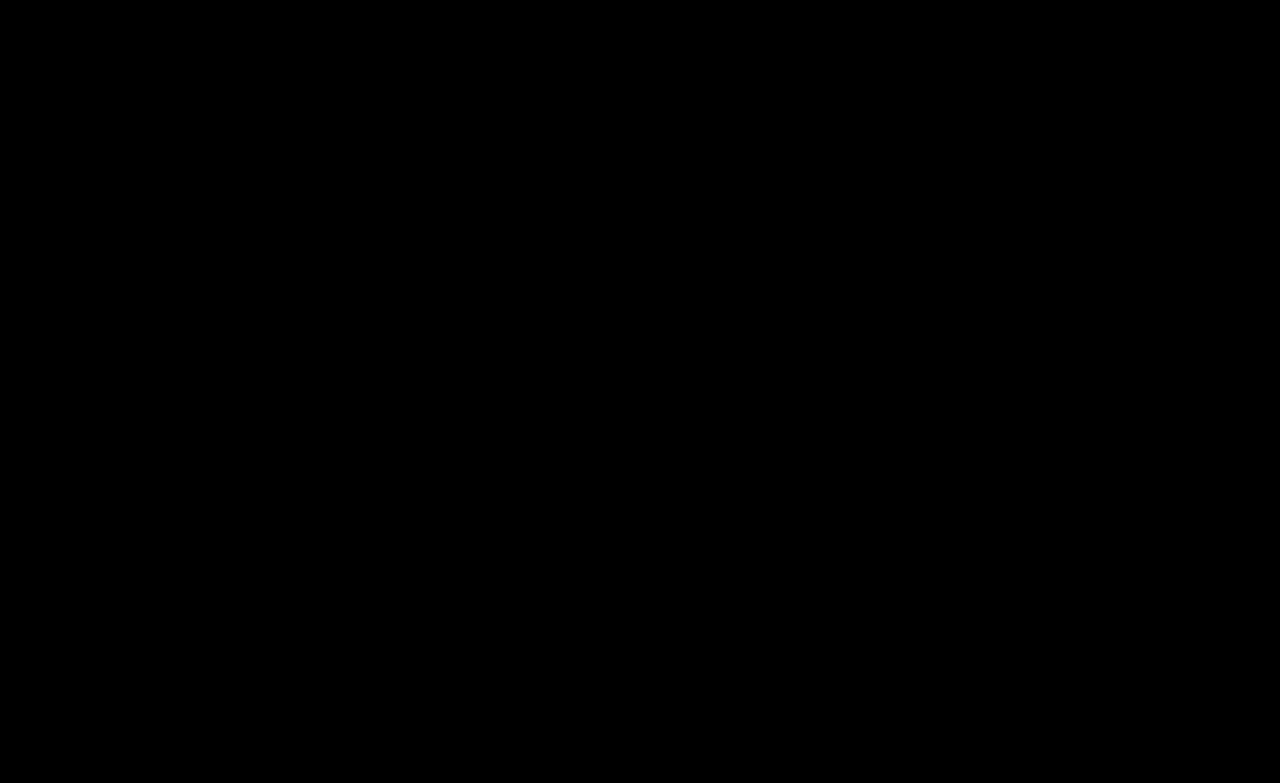
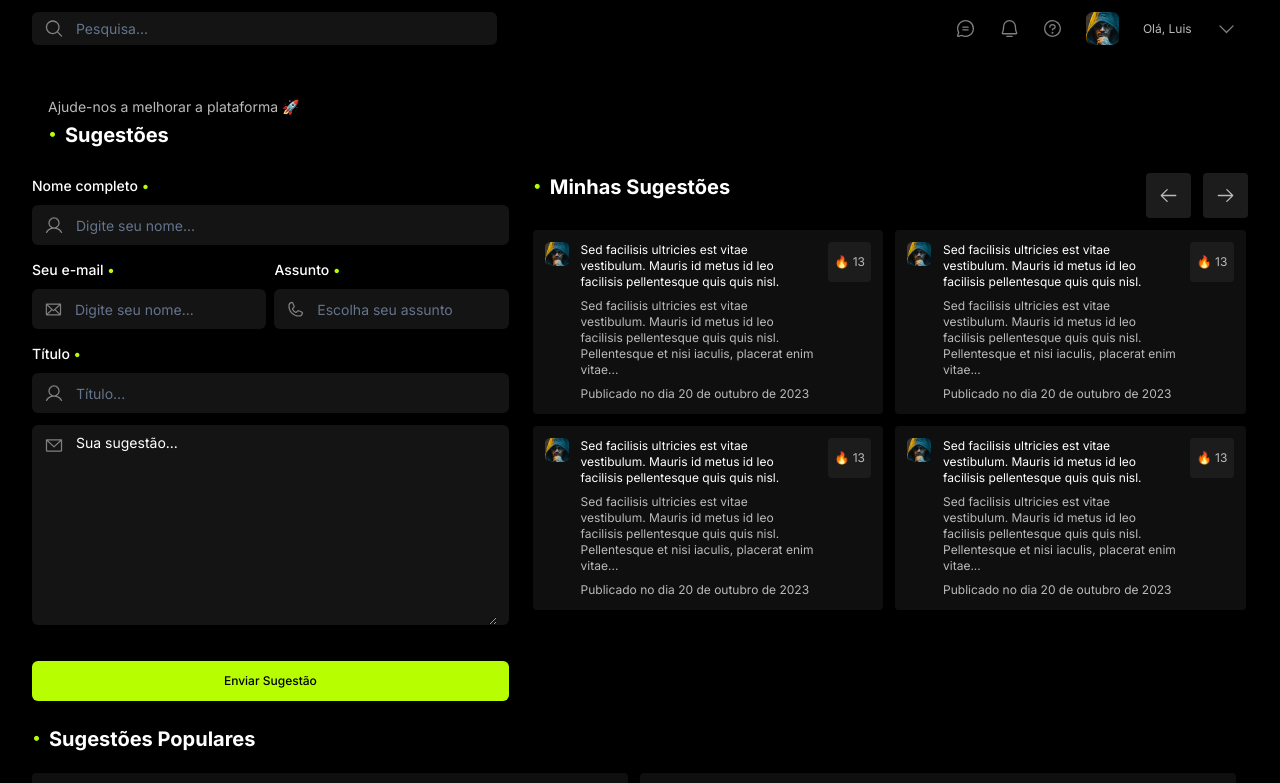
Before and after one commit to guihbrochado/tridar-2.0-front, a Next.js app: page /suggestions in a window 1280 px wide. Before the commit this address had no page. Shown: the top 783 px of the page. Built offline with nearby package versions, Linux system fonts and the light colour scheme.

Commit message:
created pages suggestions

```diff
--- a/src/app/(authenticated)/contact/page.tsx
+++ b/src/app/(authenticated)/contact/page.tsx
@@ -3,18 +3,23 @@ import React from "react";
 import * as Icon from "@phosphor-icons/react/dist/ssr";
 import { Textarea } from "@/components/ui/textarea";
 import { Label } from "@radix-ui/react-label";
+import { Button } from "@/components/ui/button";
+import Dot from "@/components/Dot";
 
 export default function Videos() {
     return (
         <div className="container py-9">
             <div className="container mx-auto p-4">
                 <p className="text-gray-light text-sm mb-1">Entre em contato conosco 😎</p>
-                <p className="text-white text-xl mb-2 font-bold">Contato</p>
+                <div className="flex">
+                    <Dot />
+                    <p className=" mx-2 text-white text-xl mb-2 font-bold">Contato</p>
+                </div>
             </div>
             <div className="grid w-[50%] items-center gap-3">
                 <div className="flex items-center w-full">
                     <InputWithLabel
-                        label="Nome completo *"
+                        label="Nome completo"
                         placeholder="Digite seu nome..."
                         type="name"
                         children={
@@ -27,7 +32,7 @@ export default function Videos() {
                 </div>
                 <div className="flex items-center w-full">
                     <InputWithLabel
-                        label="CPF/CNPJ *"
+                        label="CPF/CNPJ"
                         placeholder="Digite seu nome..."
                         type="name"
                         children={
@@ -41,7 +46,7 @@ export default function Videos() {
                 <div className="flex w-full items-center gap-2">
                     <div className="flex items-center w-full">
                         <InputWithLabel
-                            label="Seu e-mail *"
+                            label="Seu e-mail"
                             placeholder="Digite seu nome..."
                             type="name"
                             children={
@@ -55,7 +60,7 @@ export default function Videos() {
 
                     <div className="flex w-full items-center">
                         <InputWithLabel
-                            label="Telefone *"
+                            label="Telefone"
                             placeholder="Digite seu nome..."
                             type="name"
                             children={
@@ -70,7 +75,7 @@ export default function Videos() {
                 <div className="flex w-full items-center gap-2">
                     <div className="flex items-center w-full">
                         <InputWithLabel
-                            label="Seu segmento *"
+                            label="Seu segmento"
                             placeholder="Digite seu nome..."
                             type="name"
                             children={
@@ -84,7 +89,7 @@ export default function Videos() {
 
                     <div className="flex w-full items-center">
                         <InputWithLabel
-                            label="Nome da empresa *"
+                            label="Nome da empresa"
                             placeholder="Digite seu nome..."
                             type="name"
                             children={
@@ -110,6 +115,8 @@ export default function Videos() {
                         />
                     </div>
                 </div>
+                <Button className="px-2 py-1 bg-green-tridar text-black text-xs :hover:bg-green-800 mt-6">Enviar</Button>
+
             </div>
         </div>
     );
--- /dev/null
+++ b/src/app/(authenticated)/suggestions/page.tsx
@@ -0,0 +1,137 @@
+import { InputWithLabel } from "@/components/InputWithLabel";
+import React from "react";
+import * as Icon from "@phosphor-icons/react/dist/ssr";
+import { Textarea } from "@/components/ui/textarea";
+import { Button } from "@/components/ui/button";
+import Dot from "@/components/Dot";
+import CardSugestões from "@/components/CardSugestões";
+
+export default function Suggestions() {
+    return (
+        <div className="container py-9">
+            <div className="container mx-auto p-4">
+                <p className="text-gray-light text-sm mb-1">Ajude-nos a melhorar a plataforma 🚀</p>
+                <div className="flex">
+                    <Dot />
+                    <p className=" mx-2 text-white text-xl mb-2 font-bold">Sugestões</p>
+                </div>
+            </div>
+            <div className="flex w-[100%] items-start justify-center gap-6">
+                <div className="grid w-[40%] items-center gap-3">
+                    <div className="flex items-center w-full">
+                        <InputWithLabel
+                            label="Nome completo"
+                            placeholder="Digite seu nome..."
+                            type="name"
+                            children={
+                                <Icon.User
+                                    size={21}
+                                    color="gray"
+                                />
+                            }
+                        />
+                    </div>
+                    <div className="flex w-full items-center gap-2">
+                        <div className="flex items-center w-full">
+                            <InputWithLabel
+                                label="Seu e-mail"
+                                placeholder="Digite seu nome..."
+                                type="name"
+                                children={
+                                    <Icon.Envelope
+                                        size={21}
+                                        color="gray"
+                                    />
+                                }
+                            />
+                        </div>
+
+                        <div className="flex w-full items-center">
+                            <InputWithLabel
+                                label="Assunto"
+                                placeholder="Escolha seu assunto"
+                                type="name"
+                                children={
+                                    <Icon.Phone
+                                        size={21}
+                                        color="gray"
+                                    />
+                                }
+                            />
+                        </div>
+                    </div>
+                    <div className="flex items-center w-full">
+                        <InputWithLabel
+                            label="Título"
+                            placeholder="Título..."
+                            type="name"
+                            children={
+                                <Icon.User
+                                    size={21}
+                                    color="gray"
+                                />
+                            }
+                        />
+                    </div>
+                    <div className="flex w-full items-center gap-2">
+                        <div className="bg-gray-dark flex items-start w-full rounded-md px-3">
+                            <Icon.EnvelopeSimple
+                                size={21}
+                                color="gray"
+                                style={{ marginTop: 10 }}
+                            />
+                            <Textarea
+                                className="bg-gray-dark outline-none focus:outline-none h-[200px]"
+                                placeholder="Sua sugestão..."
+                            />
+                        </div>
+                    </div>
+                    <Button className="px-2 py-1 bg-green-tridar text-black text-xs :hover:bg-green-800 mt-6">Enviar Sugestão</Button>
+
+                </div>
+
+                <div className="w-[60%] items-start justify-start">
+                    <div className="w-full flex justify-between">
+                        <div className="flex ">
+                            <Dot />
+                            <p className="mx-2 text-white text-xl mb-2 font-bold">Minhas Sugestões</p>
+                        </div>
+                        <div className="flex gap-3">
+                            <div className="bg-gray-tridar p-3 rounded">
+                                <Icon.ArrowLeft
+                                    size={21}
+                                    color="#BABABA"
+                                />
+                            </div>
+                            <div className="bg-gray-tridar p-3 rounded">
+                                <Icon.ArrowRight
+                                    size={21}
+                                    color="#BABABA"
+                                />
+                            </div>
+                        </div>
+                    </div>
+
+
+                    <div className="w-full flex mt-3 gap-3 flex-wrap" >
+                        <CardSugestões />
+                        <CardSugestões />
+                        <CardSugestões />
+                        <CardSugestões />
+                    </div>
+                </div>
+
+            </div>
+            <div className="flex mt-6">
+                <Dot />
+                <p className="mx-2 text-white text-xl mb-2 font-bold">Sugestões Populares</p>
+            </div>
+            <div className="w-full flex mt-3 gap-3 flex-wrap" >
+                <CardSugestões />
+                <CardSugestões />
+                <CardSugestões />
+                <CardSugestões />
+            </div>
+        </div>
+    );
+}
--- /dev/null
+++ b/src/components/CardSugestões/index.tsx
@@ -0,0 +1,28 @@
+import React from "react";
+
+export default function CardSugestões() {
+    return (
+        <div className=" flex w-[49%] gap-3 bg-gray-bg-card p-3 rounded">
+            <div className="">
+                <img src="/Perfil.png" alt="persona" />
+            </div>
+            <div className="w-full">
+                <h3 className="text-white text-xs ">
+                    Sed facilisis ultricies est vitae vestibulum. Mauris id metus id leo facilisis pellentesque quis quis nisl.
+                </h3>
+                <h3 className="text-gray-light text-xs my-2">
+                    Sed facilisis ultricies est vitae vestibulum. Mauris id metus id leo facilisis pellentesque quis quis nisl.
+                    Pellentesque et nisi iaculis, placerat enim vitae...
+                </h3>
+                <h3 className="text-gray-light text-xs ">
+                    Publicado no dia 20 de outubro de 2023
+                </h3>
+            </div>
+            <div className=" flex items-center justify-center w-[60px] h-[40px] bg-gray-tridar rounded">
+                <h3 className="text-gray-light text-xs text-center">
+                    🔥 13
+                </h3>
+            </div>
+        </div>
+    );
+}
--- a/src/components/InputWithLabel/index.tsx
+++ b/src/components/InputWithLabel/index.tsx
@@ -1,9 +1,10 @@
 import { Input } from "@/components/ui/input"
 import { Label } from "@/components/ui/label"
 import { Children } from "react";
+import Dot from "../Dot";
 
 interface PropsInputLabel {
-    label: string;
+    label: any;
     placeholder: string;
     type: string;
     children: React.ReactNode;
@@ -12,7 +13,7 @@ interface PropsInputLabel {
 export function InputWithLabel({ label, placeholder, type, children }: PropsInputLabel) {
     return (
         <div className="flex-1 w-full justify-center items-center gap-3">
-            <Label className="text-white" htmlFor={label}> {label} </Label>
+            <Label className="text-white" htmlFor={label}> {label} <Dot /> </Label>
             <div className="bg-[#141414] flex justify-center items-center rounded-md px-3 mt-2">
                 {children}
                 <Input className="bg-[#141414] border-none" type={type} placeholder={placeholder} />
--- a/tailwind.config.ts
+++ b/tailwind.config.ts
@@ -60,6 +60,8 @@ const config = {
         'green-tridar-light': '#CFFA61',
         'green-tridar': '#B7FF00',
         'red': '#FF6161',
+        'gray-tridar': '#1C1C1C',
+        'gray-bg-card': '#0F0F0F'
 
       },
       borderRadius: {
```
